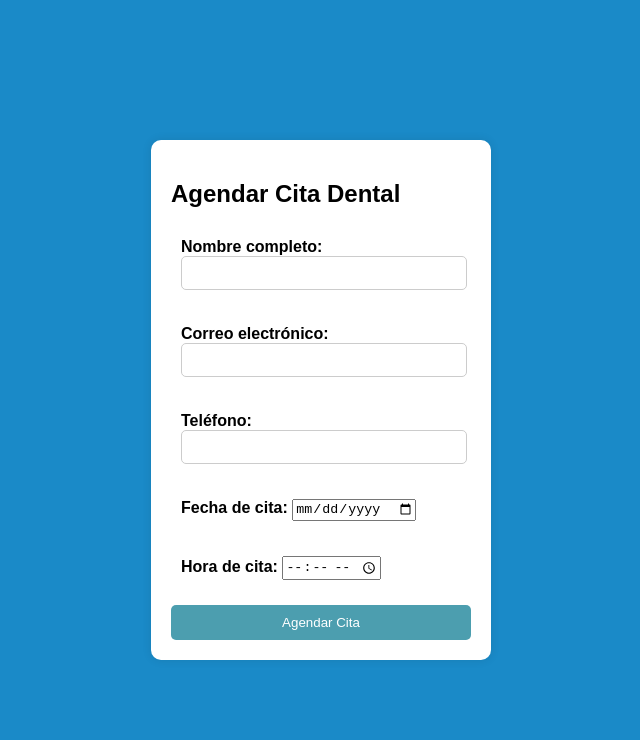
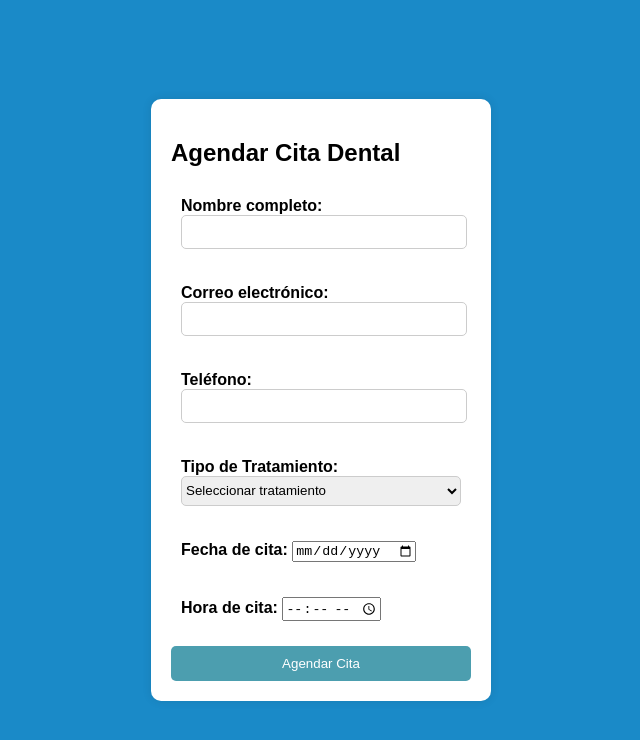
Before and after one commit to ikerismak/DENTAL_CLINIC_CSS, a plain HTML site: page form.html in a window 1280 px wide. Shown: the whole page, without its empty margins (319-959 px from the left). Drawn offline with Linux system fonts and the light colour scheme.

Commit message:
select html label

```diff
--- a/form.html
+++ b/form.html
@@ -27,6 +27,16 @@
                 <input type="text" id="telefono" name="telefono" required>
             </div>
             <div class="form-group">
+                <label for="tratamiento">Tipo de Tratamiento:</label>
+                <select id="tratamiento" name="tratamiento" required>
+                    <option value="" disabled selected>Seleccionar tratamiento</option>
+                    <option value="Limpieza">Limpieza</option>
+                    <option value="Extracción">Extracción</option>
+                    <option value="Empaste">Empaste</option>
+                    <option value="Ortodoncia">Ortodoncia</option>
+                </select>
+            </div>
+            <div class="form-group">
                 <label for="fecha">Fecha de cita:</label>
                 <input type="date" id="fecha" name="fecha" required>
             </div>
```
